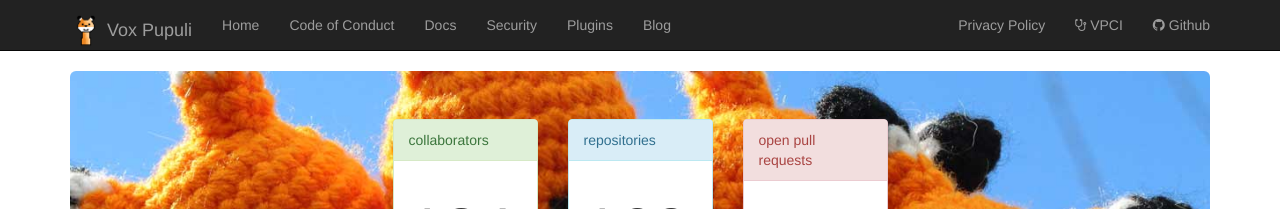
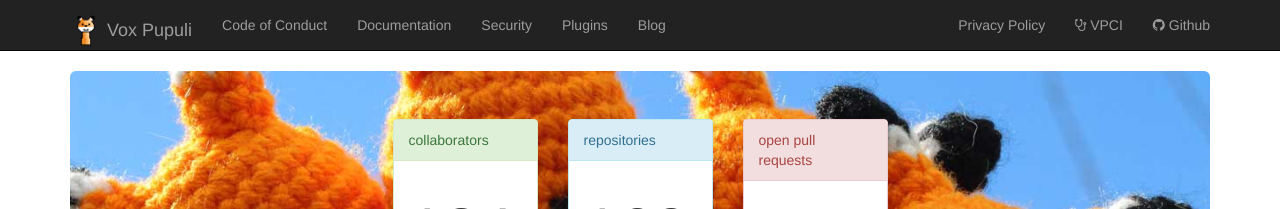
Before and after one commit to voxpupuli/voxpupuli.github.io, a Jekyll site: the page built from index.html, in a window 1280 px wide. Shown: the top 209 px of the page. Built offline with Jekyll 4.4.1, drawn with Linux system fonts in a browser that asks for light colours; nearby versions of some CDN libraries.

Commit message:
Actually, just drop Home link
It's redundant since the branding link goes there too.

```diff
--- a/_config.yml
+++ b/_config.yml
@@ -20,11 +20,9 @@ kramdown:
 
 
 navigation:
-  - title: Home
-    url: /
   - title: Code of Conduct
     url: /coc/
-  - title: Docs
+  - title: Documentation
     url: /docs/
   - title: Security
     url: /security/
```
